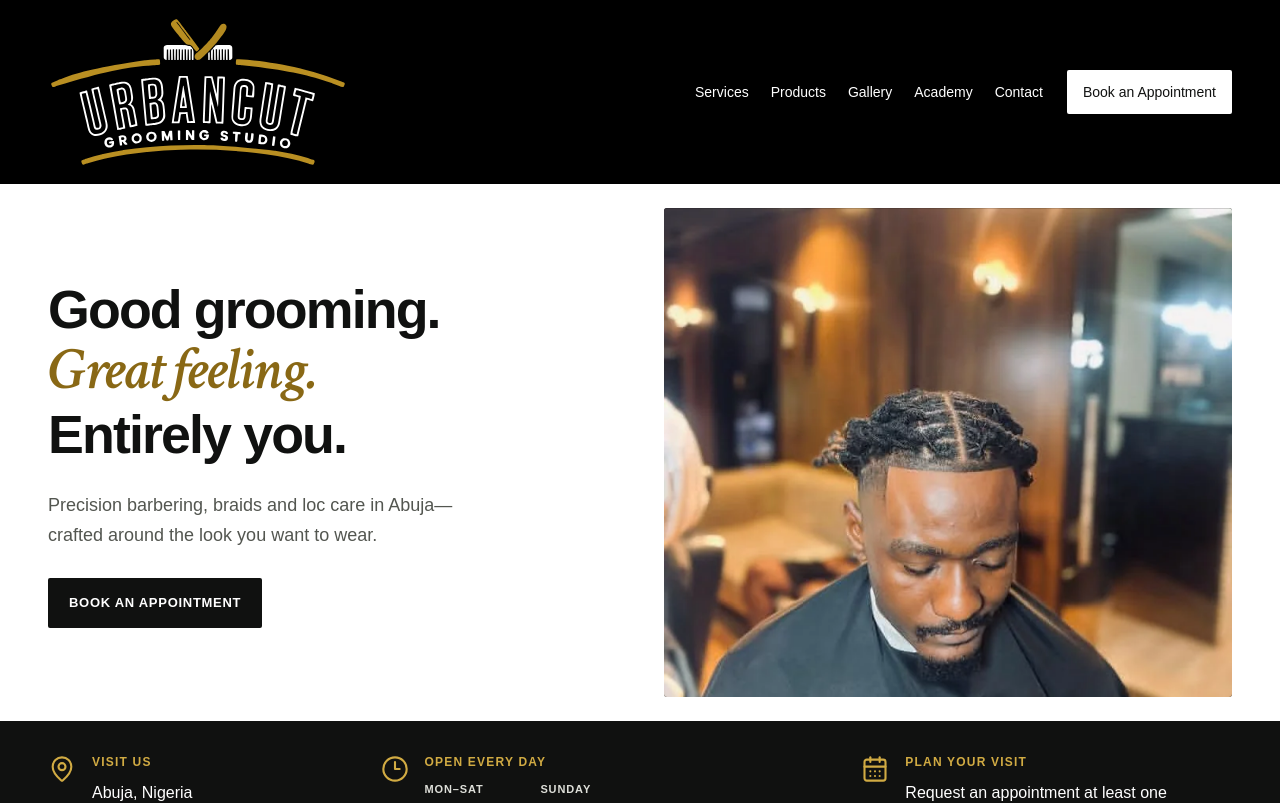
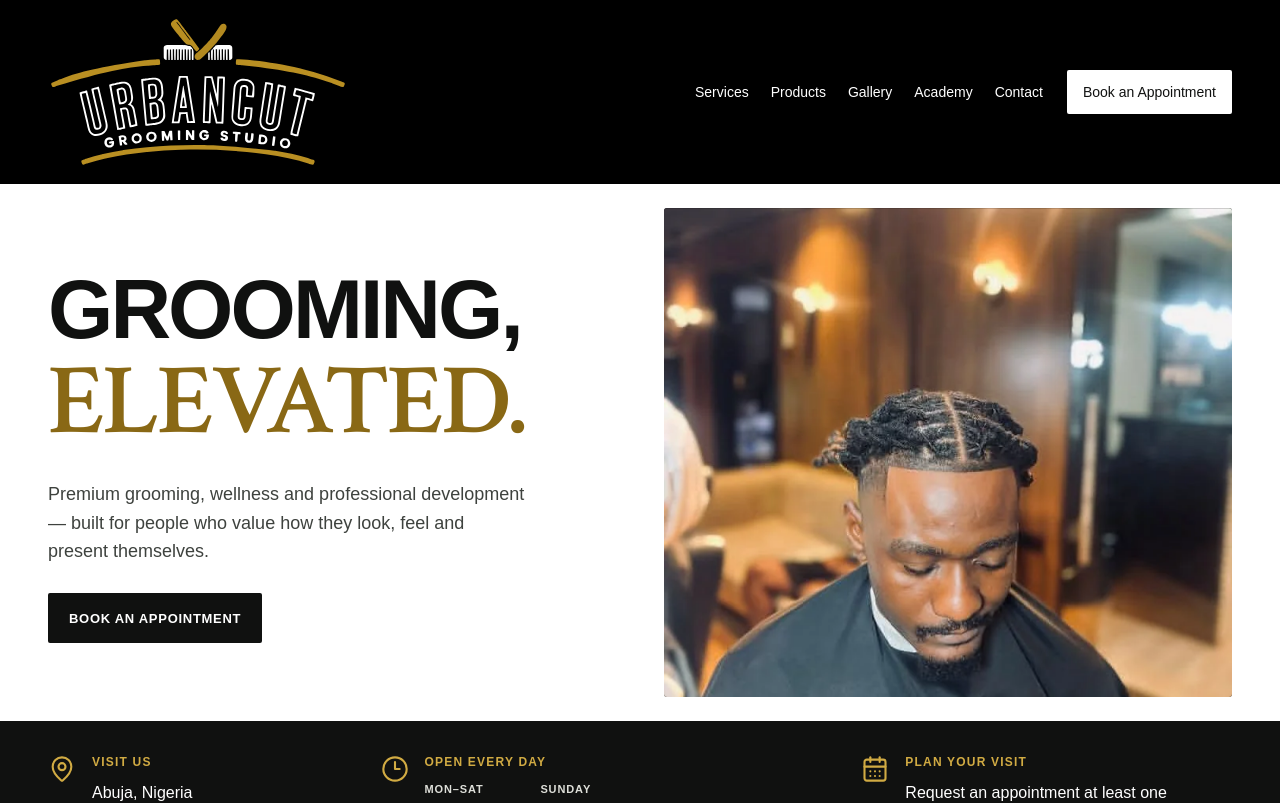
Before and after one commit to okemirigospel-beep/urbancutgroomingstudio, a Next.js app: page / in a window 1280 px wide. Shown: the top 803 px of the page. Built offline with nearby package versions, Linux system fonts and the light colour scheme.

Commit message:
Apply Version 2 hero copy and upright display typography

```diff
--- a/src/app/globals.css
+++ b/src/app/globals.css
@@ -1644,14 +1644,7 @@ textarea {
   line-height: 1.1;
   letter-spacing: -0.035em;
 }
-.grooming-copy .hero-editorial {
-  color: #896815;
-  font-family: var(--font-editorial);
-  font-weight: 600;
-  font-style: italic;
-  font-size: 1.12em;
-  letter-spacing: -0.025em;
-}
+
 .grooming-description {
   color: #535650;
   max-width: 410px;
@@ -3070,3 +3063,40 @@ textarea {
     gap: 12px;
   }
 }
+
+/* Version 2: real upright display type, scoped to the homepage hero. */
+.grooming-copy {
+  container-type: inline-size;
+}
+.grooming-copy h1 {
+  font-family: var(--font-interface);
+  font-size: clamp(2.5rem, 14.8cqw, 5.25rem);
+  font-weight: 700;
+  font-style: normal;
+  line-height: 1.04;
+  letter-spacing: -0.035em;
+  text-wrap: initial;
+  overflow-wrap: anywhere;
+}
+.hero-strength {
+  display: block;
+  color: #101110;
+}
+.grooming-copy .hero-elevated {
+  display: block;
+  margin-top: 0.015em;
+  font-family: var(--font-editorial);
+  font-size: 1.19em;
+  font-weight: 600;
+  font-style: normal;
+  line-height: 1.04;
+  letter-spacing: -0.025em;
+  color: #896815;
+}
+.grooming-copy .grooming-description {
+  max-width: 30rem;
+  font-size: clamp(1rem, 2.1cqw + 0.5rem, 1.125rem);
+  color: #3e423e;
+  line-height: 1.6;
+  margin-block: 24px 28px;
+}
--- a/src/app/page.tsx
+++ b/src/app/page.tsx
@@ -25,11 +25,8 @@ export default function Home() {
         <section className="grooming-hero shell" aria-labelledby="hero-title">
           <div className="grooming-copy">
             <h1 id="hero-title">
-              {hero.headline[0]}
-              <br />
-              <em className="hero-editorial">{hero.headline[1]}</em>
-              <br />
-              {hero.headline[2]}
+              <span className="hero-strength">{hero.headline[0]}</span>{" "}
+              <span className="hero-elevated">{hero.headline[1]}</span>
             </h1>
             <p className="grooming-description">{hero.description}</p>
             <a className="booking-button hero-booking" href="#services">
--- a/src/lib/hero.ts
+++ b/src/lib/hero.ts
@@ -1,8 +1,8 @@
 export const hero = {
   brand: "URBANCUT Grooming Studio",
-  headline: ["Good grooming.", "Great feeling.", "Entirely you."],
+  headline: ["GROOMING,", "ELEVATED."],
   description:
-    "Precision barbering, braids and loc care in Abuja—crafted around the look you want to wear.",
+    "Premium grooming, wellness and professional development — built for people who value how they look, feel and present themselves.",
   action: "Book an Appointment",
   bookingNotice: "Appointments requested at least one day ahead",
 };
```
Also changed, not shown: 9 other files (tests, documents, lock files or other folders).
